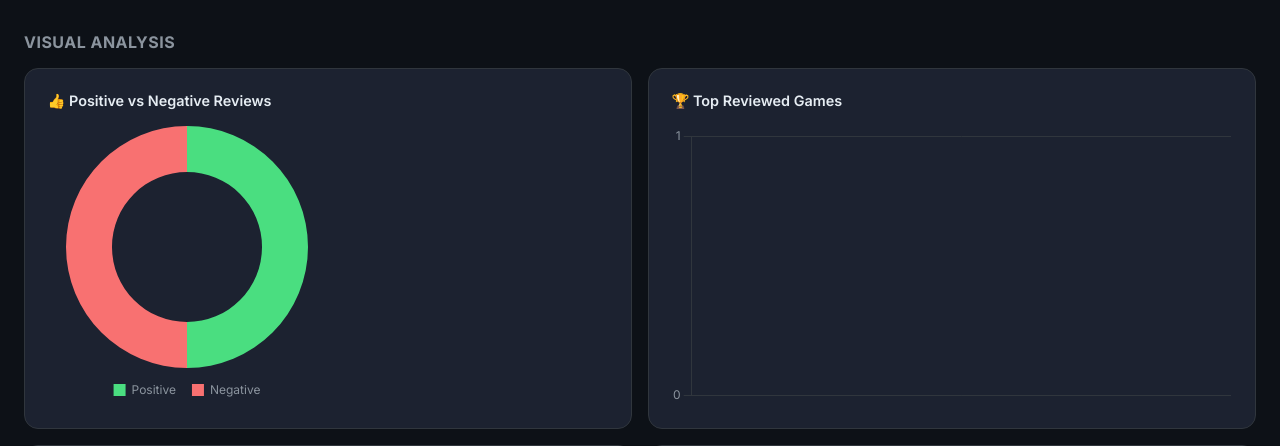
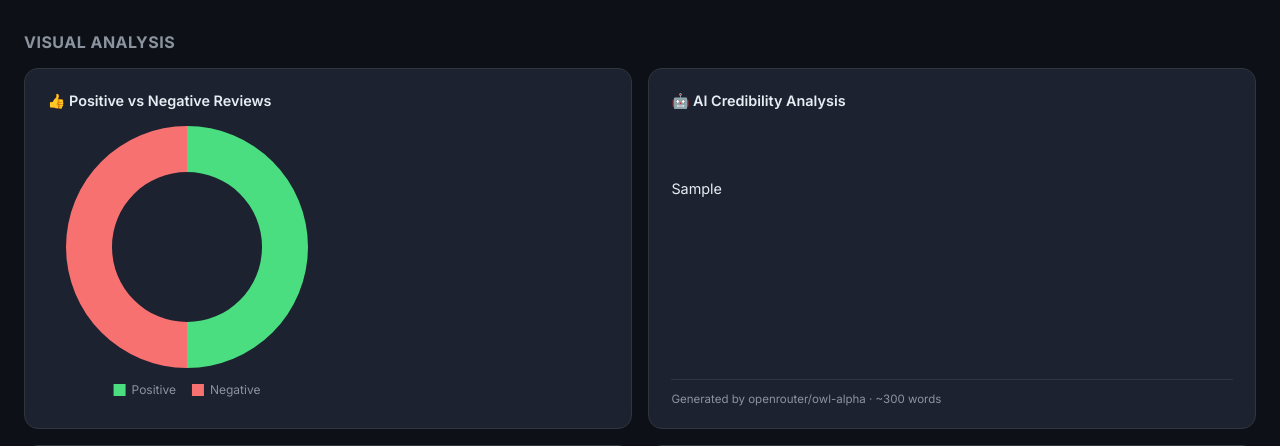
Before and after one commit to lov3tt/Steam_User_Credibility, a Flask app: template templates/dashboard.html in a window 1280 px wide. Shown: the part 594-1040 px from the top of the page. Run offline with Flask 3, Linux system fonts and the light colour scheme; the template is opened without the code that fills it: most values are stand-ins (such as "Sample title", 1, 10 or a date in 2020); grey boxes marked "Sample" are stand-in pictures; some libraries are stand-ins or nearby versions.

Commit message:
added AI reviewer

```diff
--- a/app.py
+++ b/app.py
@@ -1,6 +1,6 @@
 """
 Steam Player Credibility — Flask Application
-Run:  python app.py
+Run:  .venv\Scripts\python app.py  (or activate .venv first, then python app.py)
 Then open http://127.0.0.1:5000
 """
 
@@ -12,6 +12,7 @@
 from flask import Flask, render_template, request, redirect, url_for, jsonify
 from scraper import scrape_reviews, resolve_steamid, get_steam_api_key
 from analyzer import analyze
+from llm_analysis import generate_credibility_analysis
 import logging
 import re
 
@@ -26,9 +27,12 @@
 def _public_error(exc: ValueError) -> str:
     """Hide API-key / .env setup details from the UI."""
     msg = str(exc).lower()
-    if "steam_api_key" in msg or "api key" in msg:
+    if "steam_api_key" in msg or ("api key" in msg and "openrouter" not in msg):
         log.error("Steam API configuration error: %s", exc)
         return "Unable to reach Steam right now. Please try again in a moment."
+    if "openrouter" in msg:
+        log.error("OpenRouter configuration error: %s", exc)
+        return "AI analysis is unavailable. Check your OpenRouter API key in .env."
     return str(exc)
 
 
@@ -61,11 +65,24 @@
         data = scrape_reviews(steamid)
         analytics = analyze(data)
         note = data.get("note", "")
+
+        ai_analysis = ""
+        ai_analysis_error = ""
+        try:
+            ai_analysis = generate_credibility_analysis(data["profile"], analytics)
+        except ValueError as e:
+            ai_analysis_error = _public_error(e)
+        except Exception:
+            log.exception("AI analysis failed for steamid %s", steamid)
+            ai_analysis_error = "Unable to generate AI analysis right now. Please try again later."
+
         return render_template(
             "dashboard.html",
             profile=data["profile"],
             analytics=analytics,
             note=note,
+            ai_analysis=ai_analysis,
+            ai_analysis_error=ai_analysis_error,
         )
     except ValueError as e:
         return render_template("index.html", error=_public_error(e))
--- /dev/null
+++ b/llm_analysis.py
@@ -0,0 +1,113 @@
+"""
+OpenRouter LLM — AI credibility narrative for dashboard.
+"""
+from __future__ import annotations
+
+import logging
+import os
+
+import requests
+
+log = logging.getLogger(__name__)
+
+OPENROUTER_URL = "https://openrouter.ai/api/v1/chat/completions"
+MODEL = "openrouter/owl-alpha"
+TARGET_WORDS = 300
+
+
+def get_openrouter_api_key() -> str:
+    key = os.environ.get("OPENROUTER_API_KEY", "").strip()
+    if not key:
+        raise ValueError("OPENROUTER_API_KEY is not set in .env")
+    return key
+
+
+def _build_prompt(profile: dict, analytics: dict) -> str:
+    breakdown_lines = []
+    for item in analytics.get("credibility_breakdown", []):
+        breakdown_lines.append(
+            f"- {item['label']}: {item['earned']}/{item['max']} pts — {item['note']}"
+        )
+
+    top_games = analytics.get("top_games", [])[:5]
+    top_games_text = ", ".join(f"{g['game']} ({g['count']} reviews)" for g in top_games) or "N/A"
+
+    return f"""Write a credibility assessment for this Steam reviewer.
+
+Player: {profile.get('display_name', 'Unknown')}
+Steam level: {profile.get('level', 'Unknown')}
+Overall credibility score: {analytics.get('credibility_score', 0)}/100
+Verdict: {analytics.get('verdict', 'Unknown')}
+
+Review statistics:
+- Total reviews: {analytics.get('total', 0)}
+- Positive: {analytics.get('pos_count', 0)} ({analytics.get('pos_pct', 0)}%)
+- Negative: {analytics.get('neg_count', 0)} ({analytics.get('neg_pct', 0)}%)
+- Average words per review: {analytics.get('avg_words', 0)} (median: {analytics.get('median_words', 0)})
+- Average hours at review time: {analytics.get('avg_hours', 0)}
+- High-quality reviews (≥50 words & ≥10 hrs): {analytics.get('quality_reviews', 0)}
+- Spam/short reviews (<5 words): {analytics.get('spam_reviews', 0)}
+- Low-hour reviews (<2 hrs): {analytics.get('low_hour_reviews', 0)} ({analytics.get('pct_low_hours', 0)}%)
+- Total helpful votes: {analytics.get('total_helpful', 0)} (avg {analytics.get('avg_helpful', 0)} per review)
+- Unique games reviewed: {analytics.get('unique_games', 0)}
+- Most reviewed game: {analytics.get('most_reviewed_game', 'N/A')} ({analytics.get('most_reviewed_count', 0)} reviews, {analytics.get('pct_single_game', 0)}% of all reviews)
+- Top reviewed games: {top_games_text}
+
+Score breakdown:
+{chr(10).join(breakdown_lines)}
+
+Write a single cohesive paragraph-style analysis in plain English (no bullet points, no markdown headers).
+Address whether this reviewer appears trustworthy, what patterns stand out, and any red flags or strengths.
+Be balanced and specific — reference the data above.
+Target length: approximately {TARGET_WORDS} words."""
+
+
+def generate_credibility_analysis(profile: dict, analytics: dict) -> str:
+    """Call OpenRouter and return an ~300-word credibility narrative."""
+    if analytics.get("total", 0) == 0:
+        return (
+            "This profile has no public reviews to analyze. "
+            "Without review history, credibility cannot be assessed."
+        )
+
+    api_key = get_openrouter_api_key()
+    prompt = _build_prompt(profile, analytics)
+
+    payload = {
+        "model": MODEL,
+        "messages": [
+            {
+                "role": "system",
+                "content": (
+                    "You are an expert analyst evaluating Steam user review credibility. "
+                    "Write clear, professional prose for a dashboard audience. "
+                    "Do not use markdown formatting."
+                ),
+            },
+            {"role": "user", "content": prompt},
+        ],
+        "max_tokens": 550,
+        "temperature": 0.7,
+    }
+
+    headers = {
+        "Authorization": f"Bearer {api_key}",
+        "Content-Type": "application/json",
+        "HTTP-Referer": "http://127.0.0.1:5000",
+        "X-Title": "Steam Player Credibility",
+    }
+
+    try:
+        resp = requests.post(OPENROUTER_URL, json=payload, headers=headers, timeout=60)
+        resp.raise_for_status()
+        data = resp.json()
+        content = data["choices"][0]["message"]["content"].strip()
+        if not content:
+            raise ValueError("Empty response from OpenRouter")
+        return content
+    except requests.RequestException as exc:
+        log.error("OpenRouter request failed: %s", exc)
+        raise ValueError("Unable to generate AI analysis right now. Please try again later.") from exc
+    except (KeyError, IndexError, TypeError) as exc:
+        log.error("Unexpected OpenRouter response: %s", exc)
+        raise ValueError("Received an invalid response from the AI service.") from exc
--- a/templates/dashboard.html
+++ b/templates/dashboard.html
@@ -132,6 +132,24 @@
     }
     .chart-card h3 { font-size: .9rem; font-weight: 600; margin-bottom: 1rem; color: var(--text); }
     .chart-wrap { position: relative; }
+
+    .ai-analysis-card {
+      display: flex; flex-direction: column; min-height: 280px;
+    }
+    .ai-analysis-body {
+      flex: 1;
+      font-size: .9rem; line-height: 1.75; color: var(--text);
+      overflow-y: auto; max-height: 280px; padding-right: .25rem;
+      white-space: pre-line;
+    }
+    .ai-analysis-meta {
+      margin-top: 1rem; padding-top: .75rem;
+      border-top: 1px solid var(--border);
+      font-size: .72rem; color: var(--muted);
+    }
+    .ai-analysis-error {
+      color: var(--yellow); font-size: .88rem; line-height: 1.6;
+    }
 
     /* ── Credibility section ─────────────────────────────────────────── */
     .cred-layout {
@@ -350,12 +368,21 @@
       </div>
     </div>
 
-    <!-- Top Games Bar -->
-    <div class="chart-card">
-      <h3>🏆 Top Reviewed Games</h3>
-      <div class="chart-wrap" style="max-height:280px;">
-        <canvas id="barChart"></canvas>
+    <!-- AI Credibility Analysis -->
+    <div class="chart-card ai-analysis-card">
+      <h3>🤖 AI Credibility Analysis</h3>
+      <div class="ai-analysis-body">
+        {% if ai_analysis_error %}
+          <div class="ai-analysis-error">{{ ai_analysis_error }}</div>
+        {% elif ai_analysis %}
+          {{ ai_analysis }}
+        {% else %}
+          <div style="color:var(--muted);">Generating analysis…</div>
+        {% endif %}
       </div>
+      {% if ai_analysis and not ai_analysis_error %}
+      <div class="ai-analysis-meta">Generated by openrouter/owl-alpha · ~300 words</div>
+      {% endif %}
     </div>
 
     <!-- Quality distribution doughnut -->
@@ -543,31 +570,6 @@
     }
   });
 
-  // ── Top games bar chart ────────────────────────────────────────────────
-  const topGames  = {{ analytics.top_games | tojson }};
-  const palette   = [BLUE, BLUE2, GREEN, YELLOW, PURPLE, ORANGE, RED, '#a3e635', '#38bdf8', '#e879f9'];
-  new Chart(document.getElementById('barChart'), {
-    type: 'bar',
-    data: {
-      labels: topGames.map(g => g.game.length > 20 ? g.game.slice(0,18)+'…' : g.game),
-      datasets: [{
-        label: 'Reviews',
-        data: topGames.map(g => g.count),
-        backgroundColor: topGames.map((_, i) => palette[i % palette.length] + 'cc'),
-        borderColor:     topGames.map((_, i) => palette[i % palette.length]),
-        borderWidth: 1, borderRadius: 6,
-      }]
-    },
-    options: {
-      responsive: true, maintainAspectRatio: true,
-      plugins: { legend: { display: false } },
-      scales: {
-        y: { grid: { color: '#30363d' }, ticks: { stepSize: 1 } },
-        x: { grid: { display: false }, ticks: { font: { size: 10 } } }
-      }
-    }
-  });
-
   // ── Quality doughnut ───────────────────────────────────────────────────
   const total = {{ analytics.total }};
   const hqCount     = {{ analytics.quality_reviews }};
```
Also changed, not shown: README.md, 2 other files.
